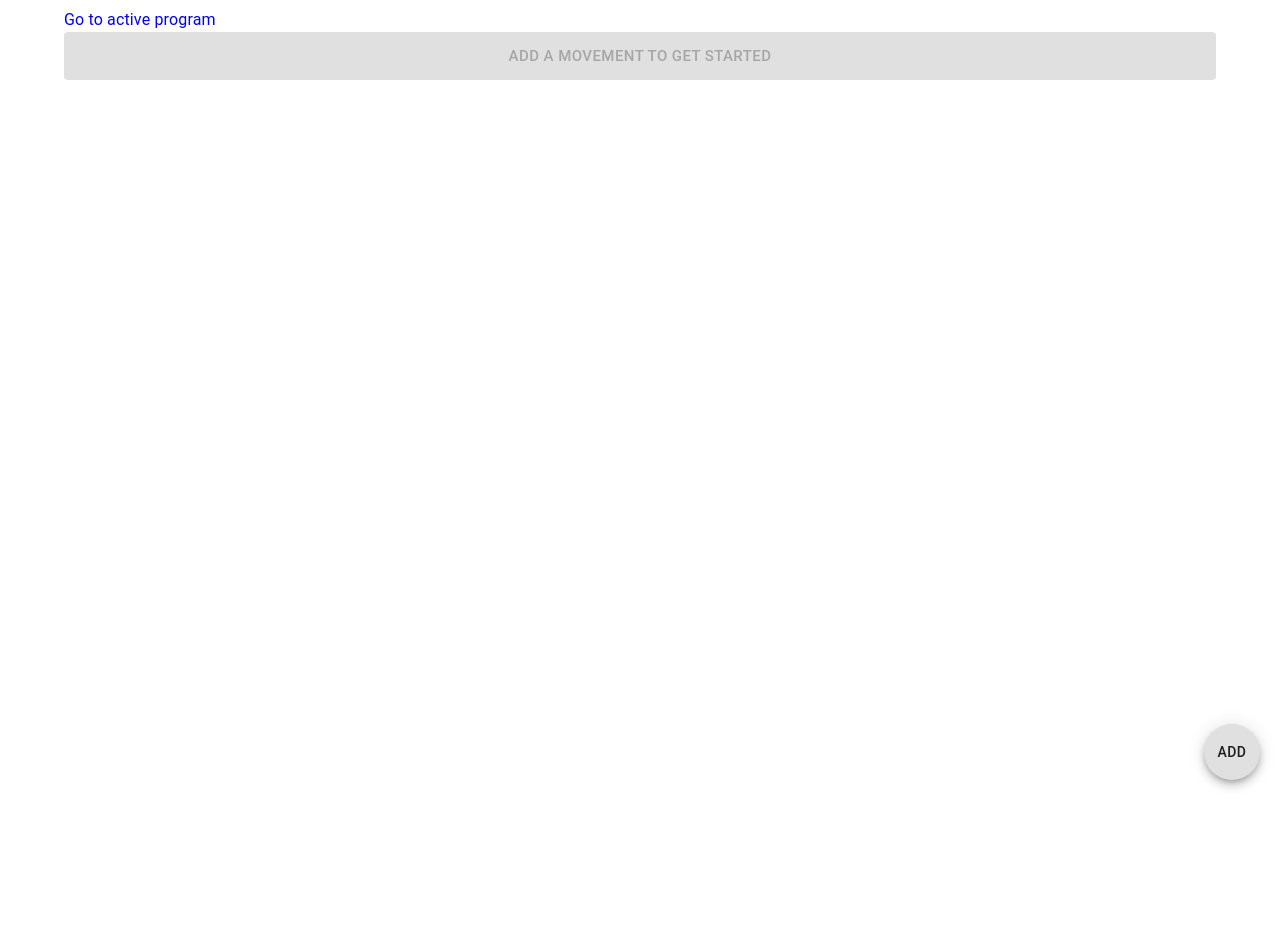
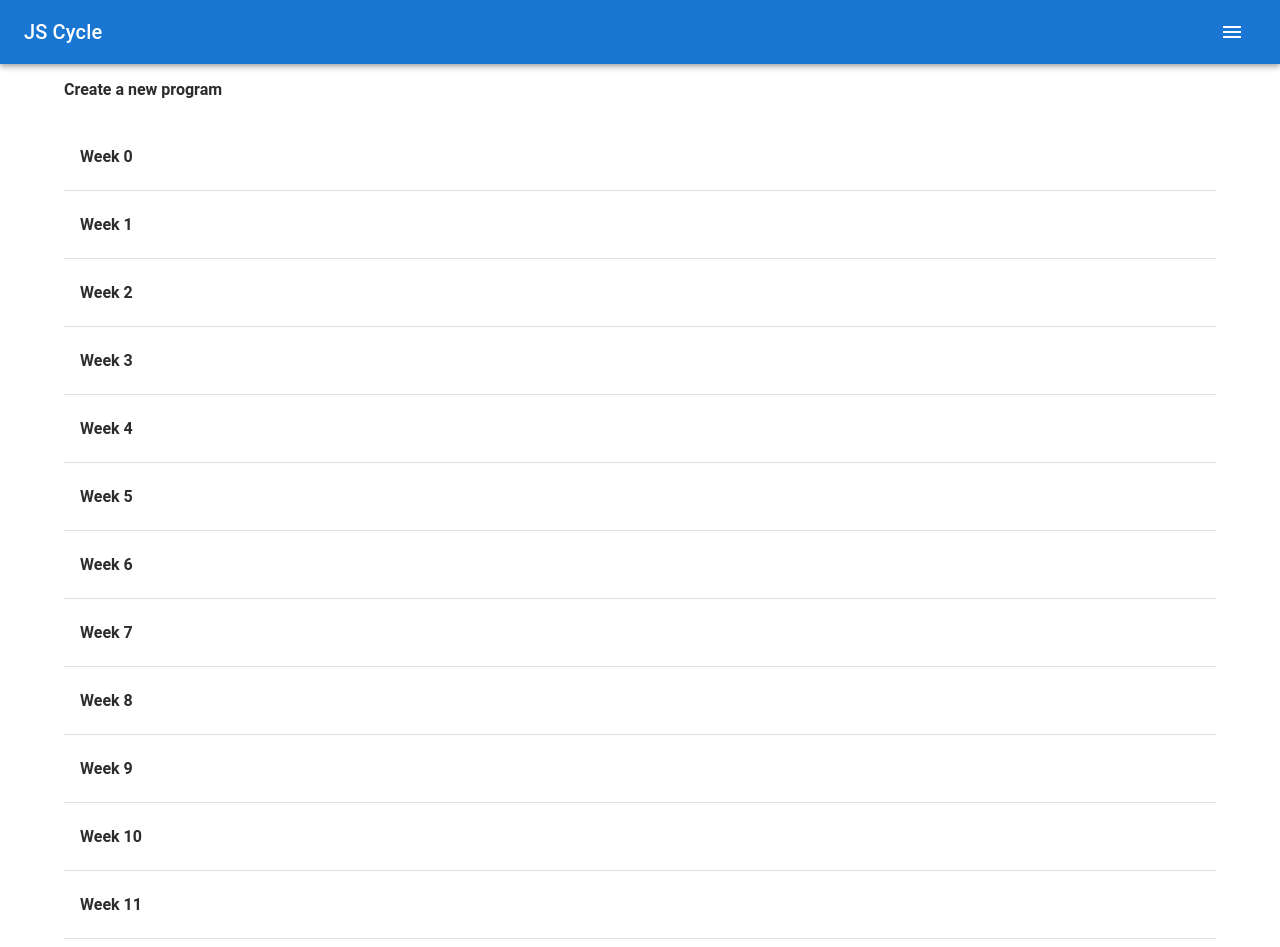
Before and after one commit to ChristopherFotos/jscycle-app, a React (Create React App) app: page /#/ in a window 1280 px wide. Before the commit the page ends 800 px from the top, so only its background shows below. Built offline with nearby package versions, Linux system fonts and the light colour scheme.

Commit message:
add menu bar

```diff
--- a/package.json
+++ b/package.json
@@ -7,6 +7,7 @@
 		"@emotion/react": "^11.11.1",
 		"@emotion/styled": "^11.11.0",
 		"@fontsource/roboto": "^5.0.8",
+		"@mui/icons-material": "^5.14.9",
 		"@mui/material": "^5.14.9",
 		"@mui/styled-engine-sc": "^5.14.9",
 		"@testing-library/jest-dom": "^5.17.0",
--- a/src/App.js
+++ b/src/App.js
@@ -8,7 +8,7 @@ import { Container } from '@mui/material';
 import { useEffect, useReducer } from 'react';
 import programReducer from './reducers/programReducer';
 import ProgramEditor from './components/ProgramEditor';
-
+import MenuBar from './components/MenuBar';
 import './App.scss';
 
 function App() {
@@ -25,12 +25,14 @@ function App() {
 	}, []);
 
 	return (
+		<>
+			<MenuBar />
 			<Container>
 				<ProgramContext.Provider value={programState}>
 					<div className='App'>
 						<Routes>
 							<Route
-							path='/'
+								path='/EditProgram'
 								element={
 									<ProgramEditor
 										programDispatcher={programDispatcher}
@@ -38,13 +40,13 @@ function App() {
 									/>
 								}
 							/>
+							<Route path='/' element={<Program program={programState} />} />
 							<Route
-							path='/program'
-							element={<Program program={programState} />}
+								path='/weeks/:weekId'
+								element={<Week program={programState} />}
 							/>
-						<Route path='/:weekId' element={<Week program={programState} />} />
 							<Route
-							path='/:weekId/:dayId'
+								path='/weeks/:weekId/:dayId'
 								element={
 									<Day
 										programDispatcher={programDispatcher}
@@ -56,6 +58,7 @@ function App() {
 					</div>
 				</ProgramContext.Provider>
 			</Container>
+		</>
 	);
 }
 
--- a/src/App.scss
+++ b/src/App.scss
@@ -1,3 +1,8 @@
+body {
+	margin: 0;
+	padding: 0;
+}
+
 a {
 	text-decoration: none;
 	// &:visited {
--- a/src/components/Day.jsx
+++ b/src/components/Day.jsx
@@ -55,8 +55,8 @@ export default function Day({ day, dayNumber, programDispatcher }) {
 
 	return (
 		<div>
-			<Link to={`/${weekId}`}>
-				<Typography variant='h5' className>
+			<Link to={`/weeks/${weekId}`}>
+				<Typography variant='subtitle1' className>
 					{'<'} Back to week {weekId}
 				</Typography>
 			</Link>
--- /dev/null
+++ b/src/components/MenuBar.jsx
@@ -0,0 +1,72 @@
+import React from 'react';
+import {
+	AppBar,
+	Box,
+	FormGroup,
+	Toolbar,
+	Typography,
+	IconButton,
+	Switch,
+	FormControlLabel,
+	MenuItem,
+	Menu,
+} from '@mui/material';
+import MenuIcon from '@mui/icons-material/Menu';
+import AccountCircle from '@mui/icons-material/AccountCircle';
+import { Routes, Route, Link } from 'react-router-dom';
+
+export default function MenuBar() {
+	const [anchorEl, setAnchorEl] = React.useState(null);
+
+	const handleMenu = (event) => {
+		setAnchorEl(event.currentTarget);
+	};
+
+	const handleClose = () => {
+		setAnchorEl(null);
+	};
+
+	return (
+		<Box sx={{ flexGrow: 1 }}>
+			<AppBar position='static'>
+				<Toolbar>
+					<Typography variant='h6' component='div' sx={{ flexGrow: 1 }}>
+						JS Cycle
+					</Typography>
+					<div>
+						<IconButton
+							size='large'
+							aria-label='account of current user'
+							aria-controls='menu-appbar'
+							aria-haspopup='true'
+							onClick={handleMenu}
+							color='inherit'>
+							<MenuIcon />
+						</IconButton>
+						<Menu
+							id='menu-appbar'
+							anchorEl={anchorEl}
+							anchorOrigin={{
+								vertical: 'top',
+								horizontal: 'right',
+							}}
+							keepMounted
+							transformOrigin={{
+								vertical: 'top',
+								horizontal: 'right',
+							}}
+							open={Boolean(anchorEl)}
+							onClose={handleClose}>
+							<MenuItem>
+								<Link to='/'>Home</Link>
+							</MenuItem>
+							<MenuItem>
+								<Link to='/EditProgram'>Make a new program</Link>
+							</MenuItem>
+						</Menu>
+					</div>
+				</Toolbar>
+			</AppBar>
+		</Box>
+	);
+}
--- a/src/components/Program.jsx
+++ b/src/components/Program.jsx
@@ -6,13 +6,13 @@ import '../App.scss';
 export default function Program({ program }) {
 	return (
 		<div>
-			<Link to={`/`}>
-				<p className='program__btn-text'>Home</p>
+			<Link to={`/EditProgram`}>
+				<p className='program__btn-text'>Create a new program</p>
 			</Link>
 			<List className='program__week-list'>
 				{program.map((week, i) => (
 					<ListItemButton divider className='program__week' key={week + i}>
-						<Link to={`/${i}`}>
+						<Link to={`/weeks/${i}`}>
 							<p className='program__btn-text'>Week {i}</p>
 						</Link>
 					</ListItemButton>
--- a/src/components/ProgramEditor.jsx
+++ b/src/components/ProgramEditor.jsx
@@ -102,9 +102,6 @@ export default function ProgramEditor({ programDispatcher }) {
 
 	return (
 		<div>
-			<Typography variant='body1'>
-				<Link to='/program'>Go to active program</Link>
-			</Typography>
 			{movements.map((m, i) => (
 				<MovementEditor
 					handleChangeMovementProperties={handleChangeMovementProperties}
@@ -115,7 +112,7 @@ export default function ProgramEditor({ programDispatcher }) {
 				/>
 			))}
 			<Button
-				sx={{ width: '100%', height: '3rem' }}
+				sx={{ width: '100%', height: '3rem', my: '1rem' }}
 				variant='contained'
 				size='large'
 				disabled={movements.length < 1}
--- a/src/components/Week.jsx
+++ b/src/components/Week.jsx
@@ -10,8 +10,8 @@ export default function Week() {
 
 	return (
 		<div>
-			<Link to='/program'>
-				<Typography variant='h5' className>
+			<Link to='/'>
+				<Typography variant='subtitle1' className>
 					{'<'} Back to all weeks
 				</Typography>
 			</Link>
@@ -26,7 +26,7 @@ export default function Week() {
 						divider
 						className='program__week'
 						key={`day-${day}${i}`}>
-						<Link to={`/${weekId}/${i}`}>
+						<Link to={`/weeks/${weekId}/${i}`}>
 							<ListItemText primary={`Day ${i}`}></ListItemText>
 						</Link>
 					</ListItemButton>
```
Also changed, not shown: 1 other file (tests, documents, lock files or other folders). Lines whose indentation alone changed are shown as unchanged.
